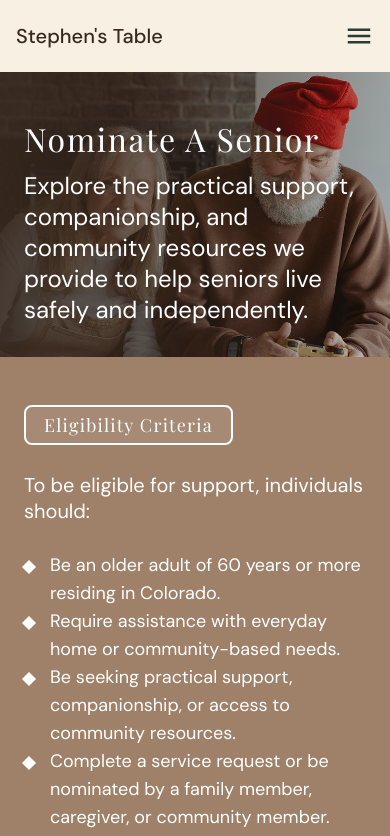
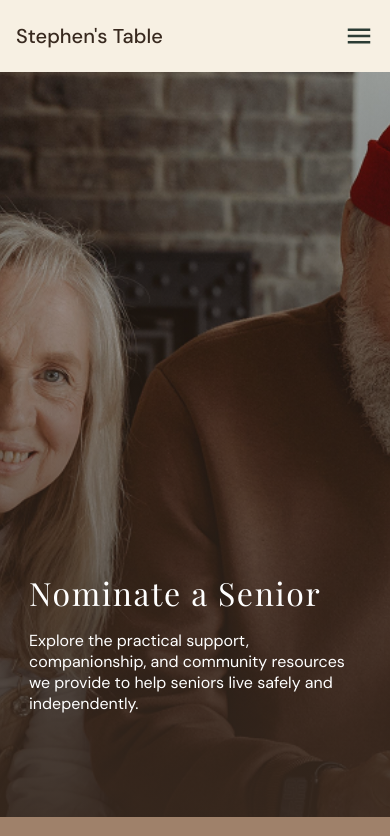
Before and after one commit to tusharjain2001/stephen-table, a React (Vite) app: page /nominate in a window 390 px wide. Shown: the top 836 px of the page. Built offline with nearby package versions, Linux system fonts and the light colour scheme.

Commit message:
Implement full-height mobile page heroes

```diff
--- a/src/components/PageHero.jsx
+++ b/src/components/PageHero.jsx
@@ -19,30 +19,46 @@
  *                    `'none'`. Home's Figma frame has no scrim at all — the
  *                    dark left side there is the photograph, not a wash — so
  *                    Home opts out. Pages with bright hero photos keep it,
- *                    otherwise the white H1 loses contrast.
+ *                    otherwise the white H1 loses contrast. This only
+ *                    governs the ≥768 horizontal scrim — the base (mobile)
+ *                    vertical scrim below always renders regardless.
  * - `height`       — px height of the hero band at ≥1280 (xl). Figma uses
  *                    746 (Home, Services), 548 (About, Nominate, Get
  *                    Involved, Impact, Contact) or 470 (Blog detail). Below
  *                    xl the band scales down proportionally (plan §5,
  *                    Task 14) so the hero never eats the whole viewport on
- *                    a phone.
+ *                    a tablet.
+ * - `mobileHeight` — px height of the hero band at base (<768, true mobile).
+ *                    The Figma mobile frames run the hero near full-screen
+ *                    on every page (745, or 746 for Home) regardless of the
+ *                    page's xl `height` — unlike the md tier, this is not a
+ *                    proportional scale-down of `height`.
  * - `flatOverlay`  — extra flat `rgba(0,0,0,0.2)` wash on top of the base
- *                    gradient. Currently unused: it was applied to Impact
- *                    Stories, but that frame (535:2545) carries only the
- *                    standard scrim — the wash put our render 10.4 MAD off
- *                    the Figma view, and removing it brought that to 1.4.
+ *                    (≥768) gradient. Currently unused: it was applied to
+ *                    Impact Stories, but that frame (535:2545) carries only
+ *                    the standard scrim — the wash put our render 10.4 MAD
+ *                    off the Figma view, and removing it brought that to 1.4.
+ * - `mobileFlatOverlay` — same extra `rgba(0,0,0,0.2)` wash, but for the base
+ *                    (mobile) vertical scrim. Impact Stories and the Blog
+ *                    detail hero carry this in their Figma mobile frames.
  * - `textLeft`     — px left offset of the text block at xl (72–82 per page)
  * - `textWidth`    — px width of the text block at xl (485–821 per page).
  *                    Below xl the block is full-bleed (left/right gutters)
  *                    instead of this fixed width.
  * - `textBottom`   — px padding from the bottom edge of the hero to the
  *                    start of the text block at xl (default 96)
+ * - `mobileTextTop`  — px offset from the TOP of the hero to the text block
+ *                    at base (mobile). The mobile frames anchor the copy
+ *                    from the top of the hero, not the bottom (default 499;
+ *                    Get Involved 516, Contact 587, Home 410).
+ * - `mobileTextInset`— px left/right gutter for the text block at base
+ *                    (default 29; Home 16).
  * - `title`        — H1 copy
  * - `titleSize`    — px H1 size at xl. Defaults to 56, which is what the
  *                    inner-page heroes are drawn at; Home's Figma frame
  *                    (342:22) specifies 48/2.4px tracking, so Home passes
  *                    its own pair. Below xl the H1 keeps its own smaller
- *                    steps (mobile is out of scope for now).
+ *                    steps.
  * - `titleTracking`— px letter-spacing at xl, paired with `titleSize`
  * - `titleLeading` — px line box for the H1 at xl. Omit to keep
  *                    `leading-[normal]`, which is what most heroes want.
@@ -51,6 +67,10 @@
  *                    74.7 — and its text block is anchored from the bottom,
  *                    so the extra 2.7px would push the headline up off the
  *                    designed baseline.
+ * - `titleCapitalizeBase` — whether the H1 gets `capitalize` at base
+ *                    (mobile). Defaults to true; Nominate passes false since
+ *                    its mobile frame keeps "Nominate a Senior" lowercase-a.
+ *                    ≥768 always keeps `capitalize`, unaffected by this prop.
  * - `titleClassName`
  * - `subtitle`     — optional sub copy under the title
  * - `subtitleClassName`
@@ -64,28 +84,32 @@ function PageHero({
   flipImage = false,
   overlay = 'gradient',
   height = 548,
+  mobileHeight = 745,
   flatOverlay = false,
+  mobileFlatOverlay = false,
   textLeft = 72,
   textWidth = 618,
   textBottom = 96,
+  mobileTextTop = 499,
+  mobileTextInset = 29,
   title,
   titleSize = 56,
   titleTracking = 2.8,
   titleLeading,
+  titleCapitalizeBase = true,
   titleClassName = '',
   subtitle,
   subtitleClassName = '',
   children,
   className = '',
 }) {
-  const heightBase = Math.round(height * 0.52);
   const heightMd = Math.round(height * 0.76);
 
   return (
     <section
       className={`relative w-full overflow-hidden h-[var(--hero-h-base)] md:h-[var(--hero-h-md)] xl:h-[var(--hero-h-xl)] ${className}`}
       style={{
-        '--hero-h-base': `${heightBase}px`,
+        '--hero-h-base': `${mobileHeight}px`,
         '--hero-h-md': `${heightMd}px`,
         '--hero-h-xl': `${height}px`,
       }}
@@ -101,10 +125,22 @@ function PageHero({
         />
       )}
 
-      {/* Base gradient: dark side on the left, behind the text block */}
+      {/* Base (mobile) scrim: every Figma mobile frame carries this
+          top-light/bottom-dark vertical wash regardless of what the ≥768
+          `overlay` prop says — Home's desktop frame has no scrim at all, but
+          its mobile frame still wants one. */}
+      <div
+        className="absolute inset-0 md:hidden"
+        style={{
+          background: 'linear-gradient(to bottom, rgba(56,41,31,0.2), rgba(56,41,31,0.9))',
+        }}
+      />
+      {mobileFlatOverlay && <div className="absolute inset-0 bg-black/20 md:hidden" />}
+
+      {/* ≥768 gradient: dark side on the left, behind the text block */}
       {overlay === 'gradient' && (
         <div
-          className="absolute inset-0"
+          className="absolute inset-0 hidden md:block"
           style={{
             background:
               'linear-gradient(to right, rgba(56,41,31,0.9) 0%, rgba(56,41,31,0.2) 100%)',
@@ -119,11 +155,13 @@ function PageHero({
           navbar and the sections below instead of hugging the viewport edge. */}
       <div className="absolute inset-0 mx-auto w-full max-w-[1440px]">
         <div
-          className="absolute bottom-0 left-6 right-6 flex w-auto flex-col gap-[10px] pb-8 md:left-10 md:right-10 md:gap-[14px] md:pb-10 xl:left-[var(--hero-text-left)] xl:right-auto xl:w-[var(--hero-text-w)] xl:gap-[16px] xl:pb-[var(--hero-text-pb)]"
+          className="absolute left-[var(--hero-text-inset-base)] right-[var(--hero-text-inset-base)] top-[var(--hero-text-top-base)] flex w-auto flex-col gap-[16px] md:bottom-0 md:left-10 md:right-10 md:top-auto md:gap-[14px] md:pb-10 xl:left-[var(--hero-text-left)] xl:right-auto xl:w-[var(--hero-text-w)] xl:gap-[16px] xl:pb-[var(--hero-text-pb)]"
           style={{
             '--hero-text-left': `${textLeft}px`,
             '--hero-text-w': `${textWidth}px`,
             '--hero-text-pb': `${textBottom}px`,
+            '--hero-text-top-base': `${mobileTextTop}px`,
+            '--hero-text-inset-base': `${mobileTextInset}px`,
             '--hero-title-size': `${titleSize}px`,
             '--hero-title-track': `${titleTracking}px`,
             ...(titleLeading ? { '--hero-title-leading': `${titleLeading}px` } : {}),
@@ -131,9 +169,9 @@ function PageHero({
         >
           {title && (
             <h1
-              className={`font-display text-[32px] capitalize tracking-[1.6px] text-white md:text-[44px] md:tracking-[2.2px] xl:text-[length:var(--hero-title-size)] xl:tracking-[var(--hero-title-track)] ${
-                titleLeading ? 'xl:leading-[var(--hero-title-leading)]' : ''
-              } ${titleClassName}`}
+              className={`font-display text-[32px] tracking-[1.6px] text-white md:text-[44px] md:tracking-[2.2px] md:capitalize xl:text-[length:var(--hero-title-size)] xl:tracking-[var(--hero-title-track)] ${
+                titleCapitalizeBase ? 'capitalize' : ''
+              } ${titleLeading ? 'xl:leading-[var(--hero-title-leading)]' : ''} ${titleClassName}`}
             >
               {title}
             </h1>
--- a/src/pages/About.jsx
+++ b/src/pages/About.jsx
@@ -84,7 +84,7 @@ function About() {
         textWidth={618}
         textBottom={54}
         title="About us"
-        subtitleClassName="text-[24px]"
+        subtitleClassName="md:text-[24px]"
         subtitle="we provide practical home support, meaningful fellowship, and community connections for older adults across Northern Colorado."
       />
 
--- a/src/pages/Contact.jsx
+++ b/src/pages/Contact.jsx
@@ -44,7 +44,7 @@ function Contact() {
         // 377:3033 is a bare image fill — this frame has no scrim over the
         // photo at all, so the default gradient was darkening a band Figma
         // leaves untouched.
-
+        mobileTextTop={587}
         // 377:3036 sits at x=76 y=483 w=789 h=72 inside the 72..620 band,
         // so the title box ends 65px above the bottom edge.
         textLeft={76}
--- a/src/pages/GetInvolved.jsx
+++ b/src/pages/GetInvolved.jsx
@@ -132,12 +132,13 @@ function GetInvolved() {
       <PageHero
         image={heroGetInvolved}
         height={548}
+        mobileTextTop={516}
         textLeft={81}
         textWidth={821}
         // 371:2954 sits at y=385 h=150 in a hero ending at 620.
         textBottom={85}
         title="Get Involved"
-        subtitleClassName="text-[24px]"
+        subtitleClassName="md:text-[24px]"
         subtitle="Join our community of volunteers, partners, and supporters making a lasting difference in the lives of seniors."
       />
 
--- a/src/pages/Home.jsx
+++ b/src/pages/Home.jsx
@@ -110,6 +110,9 @@ function Home() {
         imagePosition="50% 34%"
         overlay="none"
         height={548}
+        mobileHeight={746}
+        mobileTextTop={410}
+        mobileTextInset={16}
         textLeft={78}
         textWidth={485}
         textBottom={68}
--- a/src/pages/ImpactStories.jsx
+++ b/src/pages/ImpactStories.jsx
@@ -52,12 +52,13 @@ function ImpactStories() {
       <PageHero
         image={heroImpact}
         height={548}
+        mobileFlatOverlay
         textLeft={76}
         textWidth={789}
         // 371:2948 sits at y=313 h=150 inside the 548 hero.
         textBottom={85}
         title="Impact Stories"
-        subtitleClassName="text-[24px]"
+        subtitleClassName="md:text-[24px]"
         subtitle="Read inspiring stories of how our volunteers, partners, and supporters are making a meaningful difference in the lives of seniors."
       />
 
--- a/src/pages/Nominate.jsx
+++ b/src/pages/Nominate.jsx
@@ -86,7 +86,8 @@ function Nominate() {
         // 367:770 sits at y=313 h=150 inside the 548 hero.
         textBottom={85}
         title="Nominate a Senior"
-        subtitleClassName="text-[24px]"
+        titleCapitalizeBase={false}
+        subtitleClassName="md:text-[24px]"
         subtitle="Explore the practical support, companionship, and community resources we provide to help seniors live safely and independently."
       />
 
--- a/src/pages/Services.jsx
+++ b/src/pages/Services.jsx
@@ -248,7 +248,7 @@ function Services() {
         textWidth={618}
         textBottom={54}
         title="Our Services"
-        subtitleClassName="text-[24px]"
+        subtitleClassName="md:text-[24px]"
         subtitle="Explore the practical support, companionship, and community resources we provide to help seniors live safely and independently."
       />
 
```
Also changed, not shown: src/pages/BlogDetail.jsx (+19 -5 lines).
